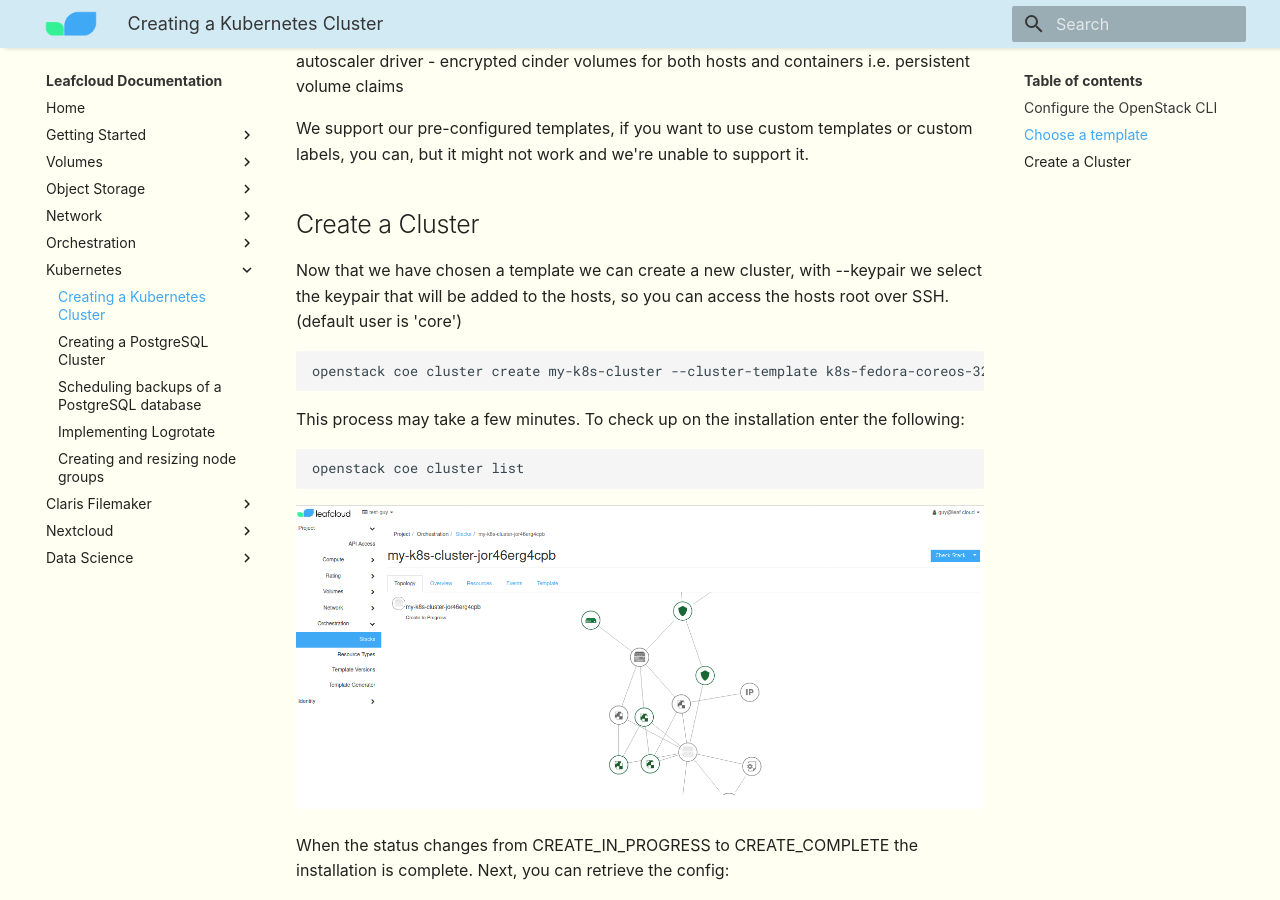
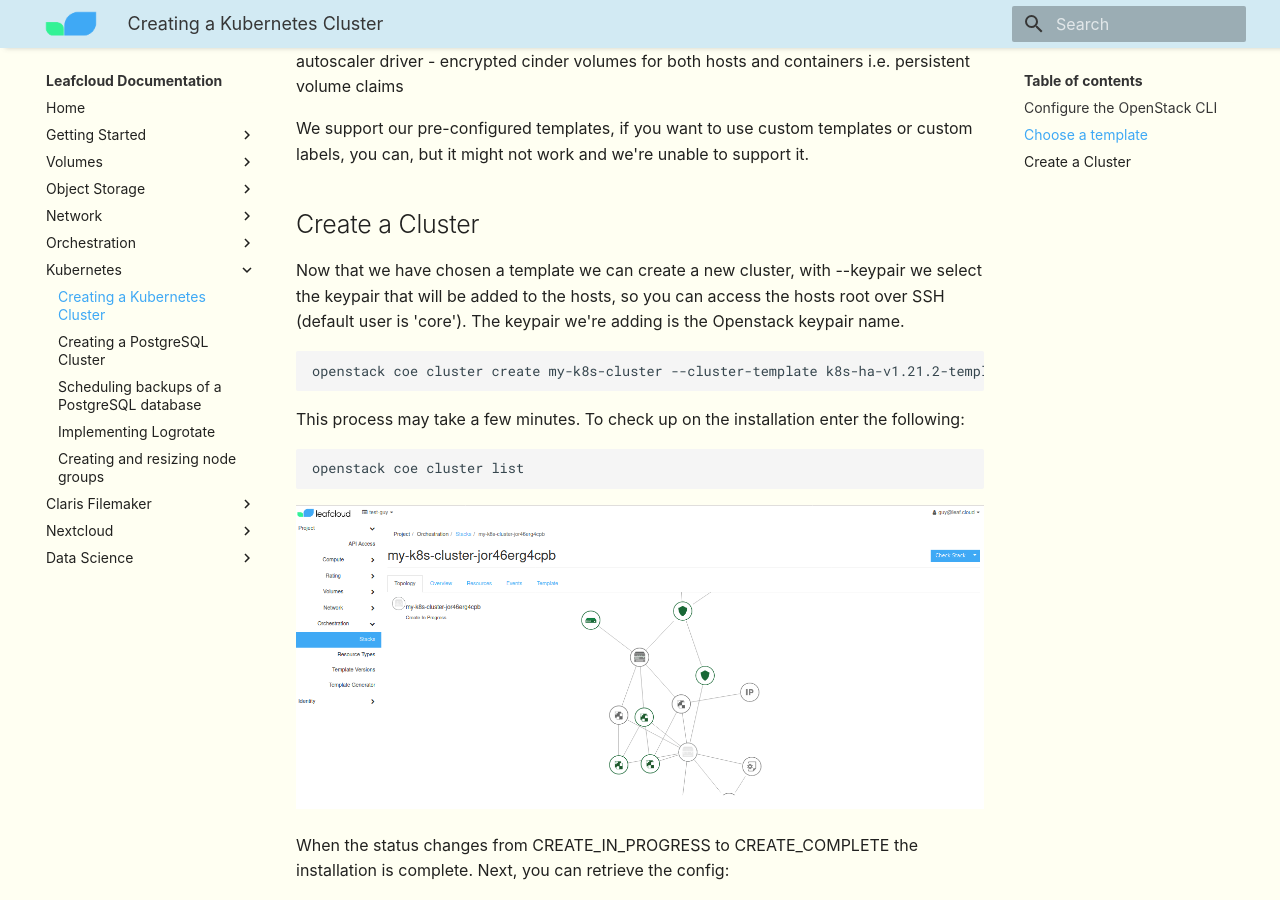
Before and after one commit to leafcloudhq/documentation-rtd, an MkDocs documentation site: the page built from docs/kubernetes/creating-a-kubernetes-cluster.md, in a window 1280 px wide and 900 px high, scrolled down 1140 px. Built offline with MkDocs 1.6.1 and Material for MkDocs 9.7.7, drawn with Linux system fonts in a browser that asks for light colours; some web fonts are replaced.

Commit message:
fixed a keypair error in cluster tut

````diff
--- a/docs/kubernetes/creating-a-kubernetes-cluster.md
+++ b/docs/kubernetes/creating-a-kubernetes-cluster.md
@@ -49,10 +49,10 @@
 
 ## Create a Cluster
 
-Now that we have chosen a template we can create a new cluster, with --keypair we select the keypair that will be added to the hosts, so you can access the hosts root over SSH. (default user is 'core')
+Now that we have chosen a template we can create a new cluster, with --keypair we select the keypair that will be added to the hosts, so you can access the hosts root over SSH (default user is 'core'). The keypair we're adding is the Openstack keypair name.
 
 ```
-openstack coe cluster create my-k8s-cluster --cluster-template k8s-fedora-coreos-32-ha-octavia-ingress --keypair <keypair>
+openstack coe cluster create my-k8s-cluster --cluster-template k8s-ha-v1.21.2-template-v2.0-rc3 --keypair <keypair>
 ```
 
 This process may take a few minutes. To check up on the installation enter the following:
````
